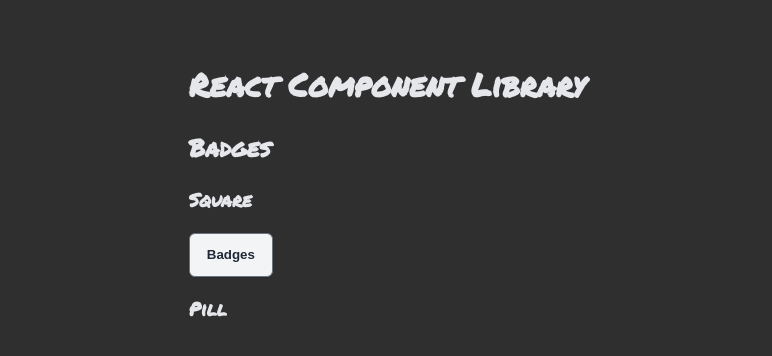
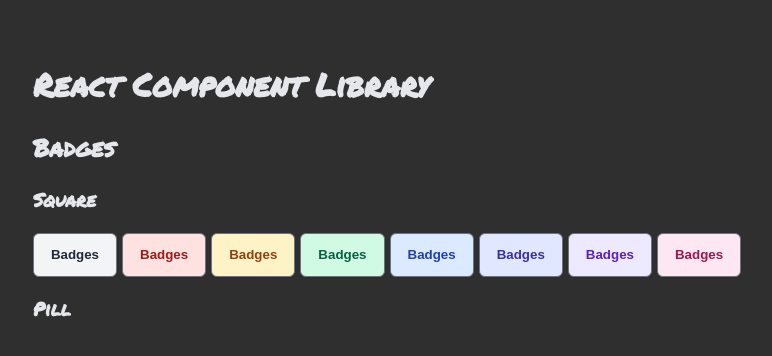
Before and after one commit to emirisato1003/react-component-library, a React (Vite) app: page / in a window 1280 px wide. Shown: the top 356 px of the page, without its empty margins (253-1025 px from the left). Built offline with nearby package versions, Linux system fonts and the light colour scheme; the HTML template or start-up script is replaced by a standard one.

Commit message:
complete square badges component

```diff
--- a/src/App.jsx
+++ b/src/App.jsx
@@ -4,14 +4,21 @@ import Badges from './assets/Badges';
 // import Menu from './Menu/Menu';
 
 function App() {
+  const badges = ['gray', 'red', 'yellow', 'green', 'blue', 'indigo', 'purple', 'pink'];
   return (
     // <Star onChange={() => { }} />
     <main>
-    <h1>React Component Library</h1>
-    <h2>Badges</h2>
-    <h3>Square</h3>
-    <Badges color={'gray'}>Badges</Badges>
-    <h3>Pill</h3>
+      <h1>React Component Library</h1>
+      <h2>Badges</h2>
+      <h3>Square</h3>
+      <div className="square-badges">
+        {
+          badges.map(color =>
+            <Badges color={color}>Badges</Badges>)
+        }
+      </div>
+
+      <h3>Pill</h3>
     </main>
   );
 }
--- a/src/index.css
+++ b/src/index.css
@@ -30,11 +30,50 @@ button {
   align-items: center;
 }
 
+.square-badges{
+  display: flex;
+  gap: 5px;
+}
+
 button.gray{
   background-color: #f3f4f6;
   color: #1f2937;
 }
+button.red{
+  background-color: #fee2e2;
+  color: #991b1b;
+}
 
+button.yellow{
+  background-color: #fef3c7;
+  color: #92400e;
+}
+
+button.green{
+  background-color: #d1fae5;
+  color: #065f46;
+}
+
+button.blue{
+  background-color: #dbeafe;
+  color: #1e40af;
+}
+
+button.indigo{
+  background-color: #e0e7ff;
+  color: #3730a3;
+}
+
+button.purple{
+  background-color: #ede9fe;
+  color: #5b21b6;
+}
+
+button.pink{
+  background-color: #fce7f3;
+  color: #9d174d;
+}
+/*
 button:focus {
   outline: none;
 }
@@ -64,7 +103,7 @@ button.button-danger {
   color: #F87171;
   background-color: #FEF2F2;
   border-color: #F87171;
-}
+} */
 
 .menu {
   position: relative;
```
